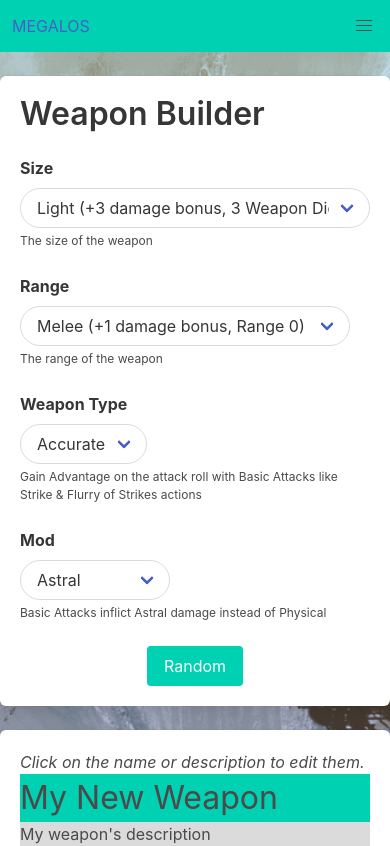
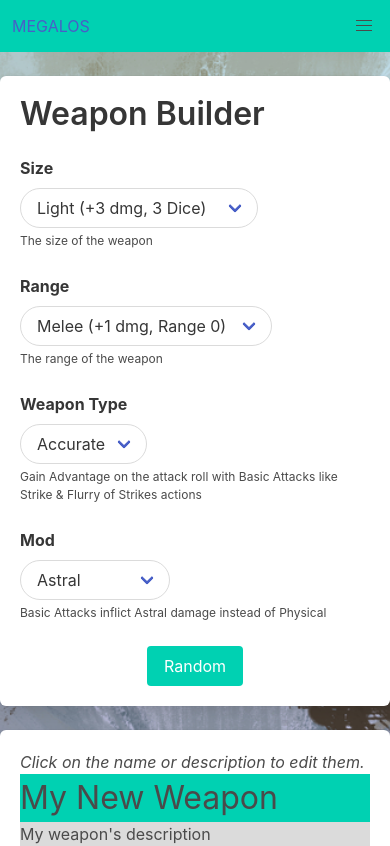
Before and after one commit to astralfrontier/megalos, a React (Vite) app: page /weapons in a window 390 px wide. Shown: the top 846 px of the page. Built offline with nearby package versions, Linux system fonts and the light colour scheme.

Commit message:
Shorten select labels for better tablet experience

```diff
--- a/src/WeaponBuilder.tsx
+++ b/src/WeaponBuilder.tsx
@@ -150,7 +150,7 @@ function WeaponBuilder() {
             <GenericInput label="Size" help={"The size of the weapon"}>
               <select onChange={(event) => setSize(parseInt(event.target.value))} value={size}>
                 {weaponValues.size.map((value, index) => (
-                  <option key={value.label} value={index}>{value.label} ({plusOrMinus(value.damageBonus)} damage bonus, {value.weaponDice} Weapon Dice)</option>
+                  <option key={value.label} value={index}>{value.label} ({plusOrMinus(value.damageBonus)} dmg, {value.weaponDice} Dice)</option>
                 ))}
               </select>
             </GenericInput>
@@ -159,7 +159,7 @@ function WeaponBuilder() {
             <GenericInput label="Range" help={"The range of the weapon"}>
               <select onChange={(event) => setRange(parseInt(event.target.value))} value={range}>
                 {weaponValues.range.map((value, index) => (
-                  <option key={value.label} value={index}>{value.label} ({plusOrMinus(value.damageBonus)} damage bonus, Range {value.range})</option>
+                  <option key={value.label} value={index}>{value.label} ({plusOrMinus(value.damageBonus)} dmg, Range {value.range})</option>
                 ))}
               </select>
             </GenericInput>
```
